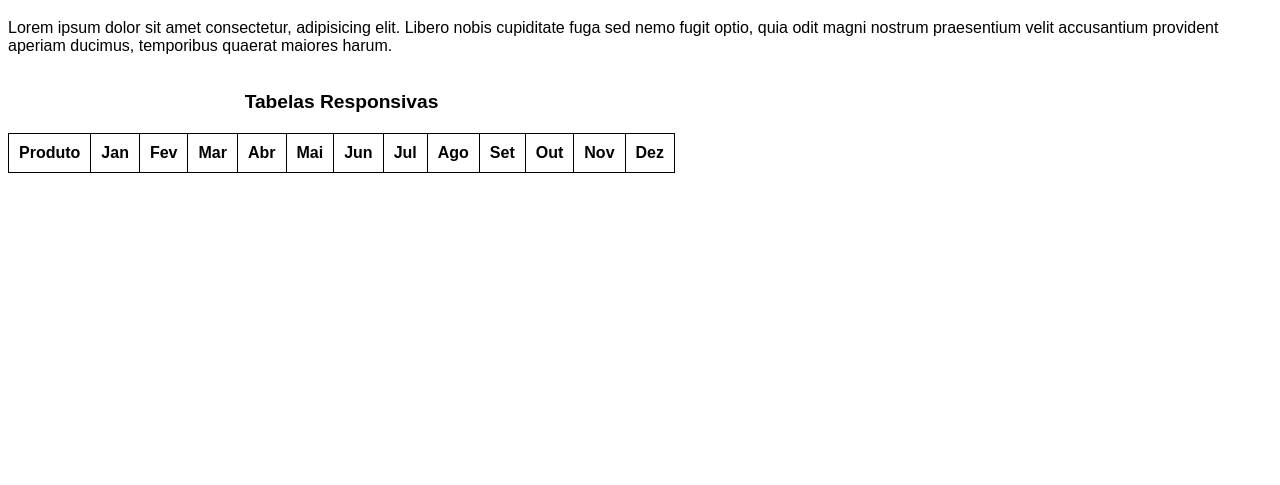
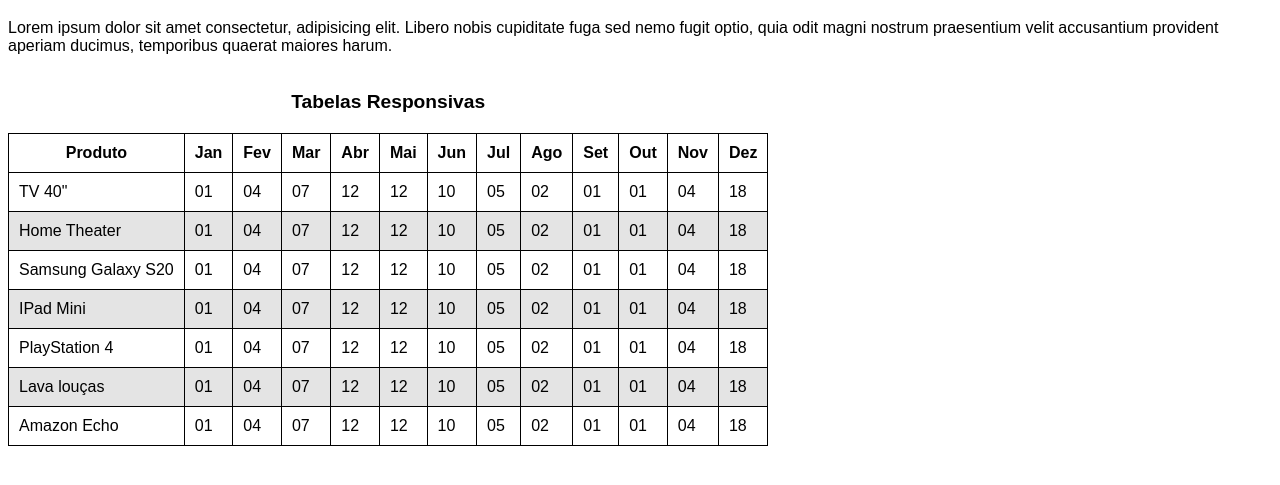
Before and after one commit to NatanJAlmeida22/html-css, a plain HTML site: page exercicios/módulo-3/ex023/tabela006.html in a window 1280 px wide. Shown: the part 61-546 px from the top of the page. Drawn offline with Linux system fonts and the light colour scheme.

Commit message:
Update tabela006.html

```diff
--- a/exercicios/módulo-3/ex023/tabela006.html
+++ b/exercicios/módulo-3/ex023/tabela006.html
@@ -29,7 +29,7 @@
             background-color: rgb(228, 228, 228);
         }
 
-        div#contanier {
+        div#container {
             overflow-x: auto;
         }
     </style>
@@ -37,7 +37,7 @@
 <body>
     <h1>Tabelas em telas pequenas</h1>
     <p>Lorem ipsum dolor sit amet consectetur, adipisicing elit. Libero nobis cupiditate fuga sed nemo fugit optio, quia odit magni nostrum praesentium velit accusantium provident aperiam ducimus, temporibus quaerat maiores harum.</p>
-    <div class="contanier">
+    <div class="container">
         <table>
             <caption>Tabelas Responsivas</caption>
             <thead>
@@ -58,7 +58,111 @@
                 </tr>
             </thead>
             <tbody>
-
+                <tr>
+                    <td>TV 40"</td>
+                    <td>01</td>
+                    <td>04</td>
+                    <td>07</td>
+                    <td>12</td>
+                    <td>12</td>
+                    <td>10</td>
+                    <td>05</td>
+                    <td>02</td>
+                    <td>01</td>
+                    <td>01</td>
+                    <td>04</td>
+                    <td>18</td>
+                </tr>
+                <tr>
+                    <td>Home Theater</td>
+                    <td>01</td>
+                    <td>04</td>
+                    <td>07</td>
+                    <td>12</td>
+                    <td>12</td>
+                    <td>10</td>
+                    <td>05</td>
+                    <td>02</td>
+                    <td>01</td>
+                    <td>01</td>
+                    <td>04</td>
+                    <td>18</td>
+                </tr>
+                <tr>
+                    <td>Samsung Galaxy S20</td>
+                    <td>01</td>
+                    <td>04</td>
+                    <td>07</td>
+                    <td>12</td>
+                    <td>12</td>
+                    <td>10</td>
+                    <td>05</td>
+                    <td>02</td>
+                    <td>01</td>
+                    <td>01</td>
+                    <td>04</td>
+                    <td>18</td>
+                </tr>
+                <tr>
+                    <td>IPad Mini</td>
+                    <td>01</td>
+                    <td>04</td>
+                    <td>07</td>
+                    <td>12</td>
+                    <td>12</td>
+                    <td>10</td>
+                    <td>05</td>
+                    <td>02</td>
+                    <td>01</td>
+                    <td>01</td>
+                    <td>04</td>
+                    <td>18</td>
+                </tr>
+                <tr>
+                    <td>PlayStation 4</td>
+                    <td>01</td>
+                    <td>04</td>
+                    <td>07</td>
+                    <td>12</td>
+                    <td>12</td>
+                    <td>10</td>
+                    <td>05</td>
+                    <td>02</td>
+                    <td>01</td>
+                    <td>01</td>
+                    <td>04</td>
+                    <td>18</td>
+                </tr>
+                <tr>
+                    <td>Lava louças</td>
+                    <td>01</td>
+                    <td>04</td>
+                    <td>07</td>
+                    <td>12</td>
+                    <td>12</td>
+                    <td>10</td>
+                    <td>05</td>
+                    <td>02</td>
+                    <td>01</td>
+                    <td>01</td>
+                    <td>04</td>
+                    <td>18</td>
+                </tr>
+                <tr>
+                    <td>Amazon Echo</td>
+                    <td>01</td>
+                    <td>04</td>
+                    <td>07</td>
+                    <td>12</td>
+                    <td>12</td>
+                    <td>10</td>
+                    <td>05</td>
+                    <td>02</td>
+                    <td>01</td>
+                    <td>01</td>
+                    <td>04</td>
+                    <td>18</td>
+                </tr>
             </tbody>
         </table>
     </div>
```
